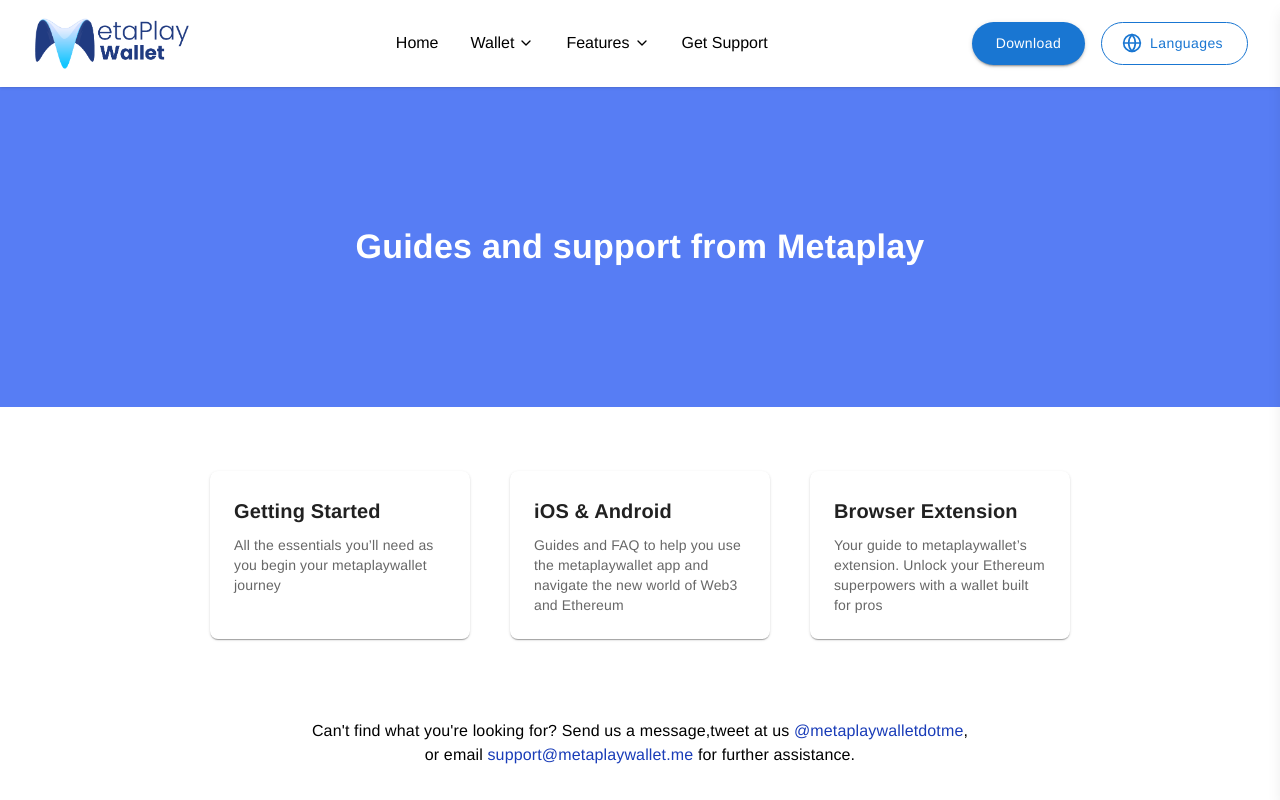
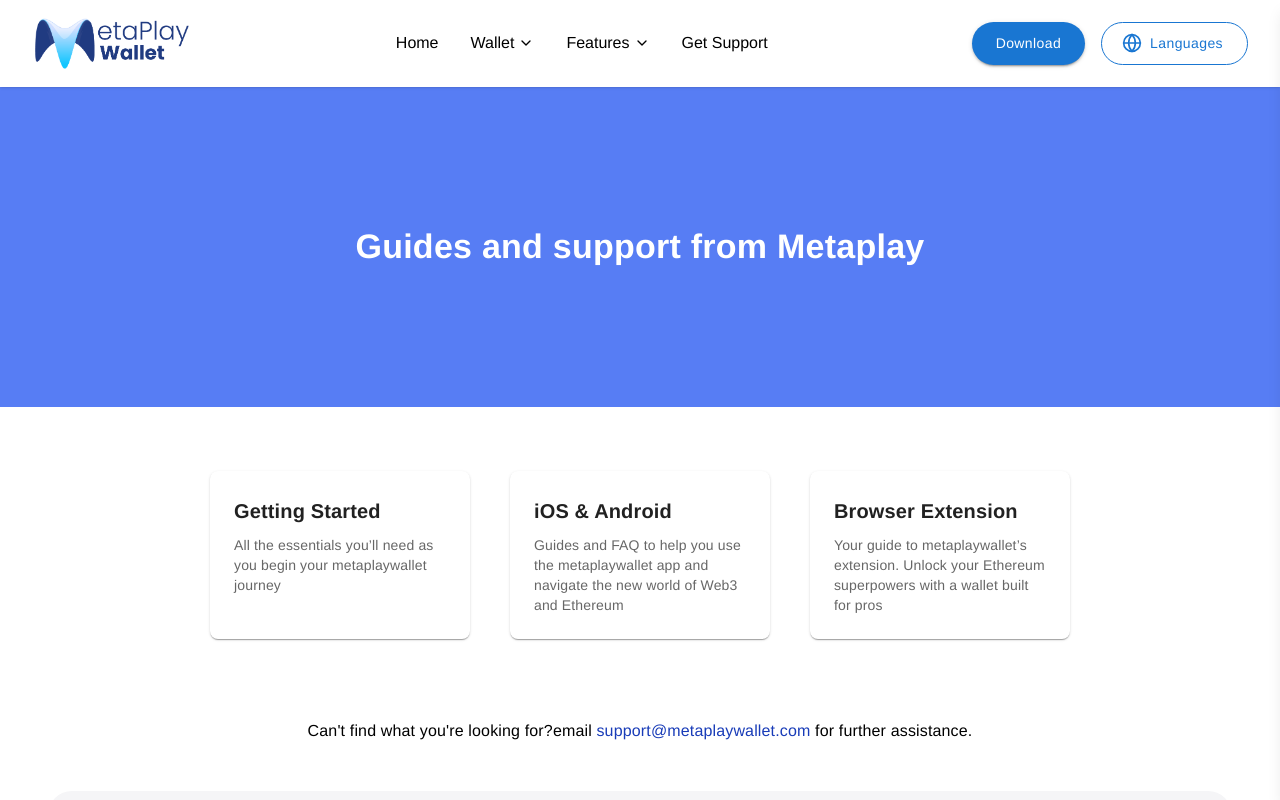
Before and after one commit to Aftab862/metaplayWallet, a React (Vite) app: page /support in a window 1280 px wide. Shown: the top 800 px of the page. Built offline with nearby package versions, Linux system fonts and the light colour scheme.

Commit message:
privacy page , cookie page , terms of service page modify

```diff
--- a/src/sections/CookieNotice.jsx
+++ b/src/sections/CookieNotice.jsx
@@ -72,9 +72,10 @@
                     </p>
 
                     <h2 id="contact" className="font-bold ">6. Contact Us</h2>
+
                     <p>
-                        If you have questions or concerns about this Cookie Notice, please contact:<br />
-                        📧 <a href="mailto:support@metaplaywallet.com" className="text-blue-600 underline">support@metaplaywallet.com</a>
+                        If you have questions or concerns about this Cookie Notice, please contact:
+                        <br />Email: <a href="mailto:support@metaplaywallet.com" className="text-blue-600 underline">support@metaplaywallet.com</a>
                     </p>
                 </div>
             </div>
--- a/src/sections/PrivacyPolicy.jsx
+++ b/src/sections/PrivacyPolicy.jsx
@@ -153,10 +153,7 @@
                         <li>Be asked for explicit consent</li>
                         <li>Be given the option to opt out at any time</li>
                     </ul>
-                    <p>
-                        For questions or concerns related to this Privacy Policy, contact us at:
-                        <br />📧 Email: <a href="mailto:support@metaplaywallet.com" className="text-blue-600 underline">support@metaplaywallet.com</a>
-                    </p>
+
 
                     <h2 id="cookies" className="font-bold">8. Cookies Policy</h2>
                     <p>
@@ -192,6 +189,10 @@
                         data, and your keys stay on your device. Our mission is to provide secure, decentralized
                         access to Web3 while respecting your privacy at every step.
                     </p>
+                    <p>
+                        For questions or concerns related to this Privacy Policy, contact us at:
+                        <br /> Email: <a href="mailto:support@metaplaywallet.com" className="text-blue-600 underline">support@metaplaywallet.com</a>
+                    </p>
                 </div>
             </div>
         </div>
--- a/src/sections/Support.jsx
+++ b/src/sections/Support.jsx
@@ -76,8 +76,10 @@
                 <Typography textAlign="center" mt={5}>
                     Can't find what you're looking for?
 
-                    Send us a message,tweet at us <span className='text-blue-800'>@metaplaywalletdotme</span>,
-                    <br />  or email <span className='text-blue-800'>support@metaplaywallet.me</span> for further assistance.
+                    {/* Send us a message,tweet at us <span className='text-blue-800'>support@metaplaywallet.com</span>,
+                    <br />  or  */}
+
+                    email <span className='text-blue-800'>support@metaplaywallet.com</span> for further assistance.
                 </Typography>
             </Box>
         </Box>
--- a/src/sections/TermsOfServices.jsx
+++ b/src/sections/TermsOfServices.jsx
@@ -143,7 +143,7 @@
                     <p>
                         For any questions or concerns:
                         <br />
-                        📧 Email: <a href="mailto:support@metaplaywallet.com" className="text-blue-600 underline">support@metaplaywallet.com</a>
+                        Email: <a href="mailto:support@metaplaywallet.com" className="text-blue-600 underline">support@metaplaywallet.com</a>
                     </p>
                 </div>
             </div>
```
